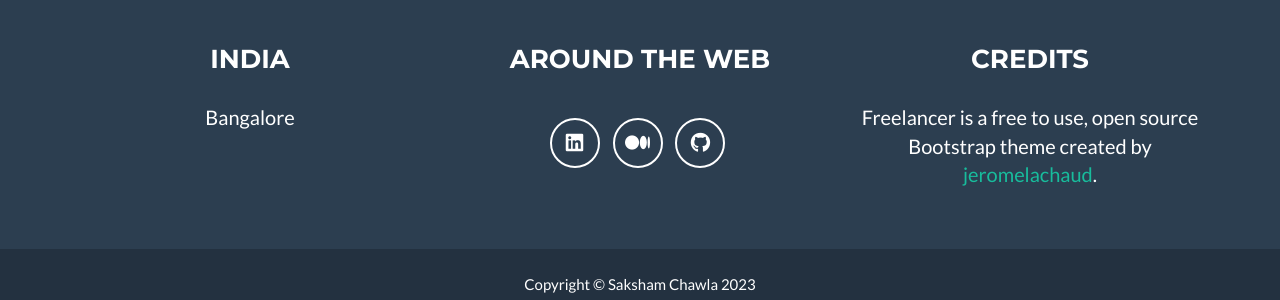
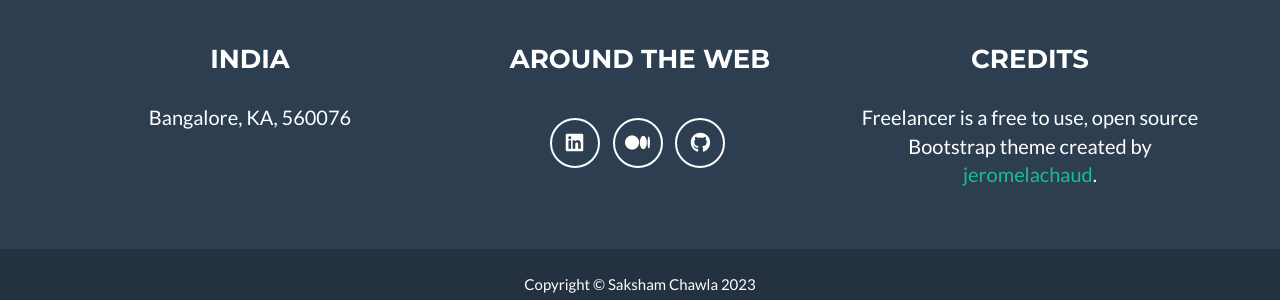
Before and after one commit to vizkov/homesite, a Jekyll site: the page built from _posts/2014-07-18-project-1.markdown, in a window 1280 px wide and 900 px high, scrolled down 2541 px. Shown: the part 579-879 px from the top of the window. Built offline with Jekyll 4.4.1, drawn with Linux system fonts in a browser that asks for light colours.

Commit message:
Update _config.yml

```diff
--- a/_config.yml
+++ b/_config.yml
@@ -48,7 +48,7 @@ social:
 
 # Postal address (add as many lines as necessary)
 address:
-  - line: Bangalore
+  - line: Bangalore, KA, 560076
 
 # Credits content
 credits: 'Freelancer is a free to use, open source Bootstrap theme created by <a href="https://github.com/jeromelachaud/freelancer-theme">jeromelachaud</a>.'
```
